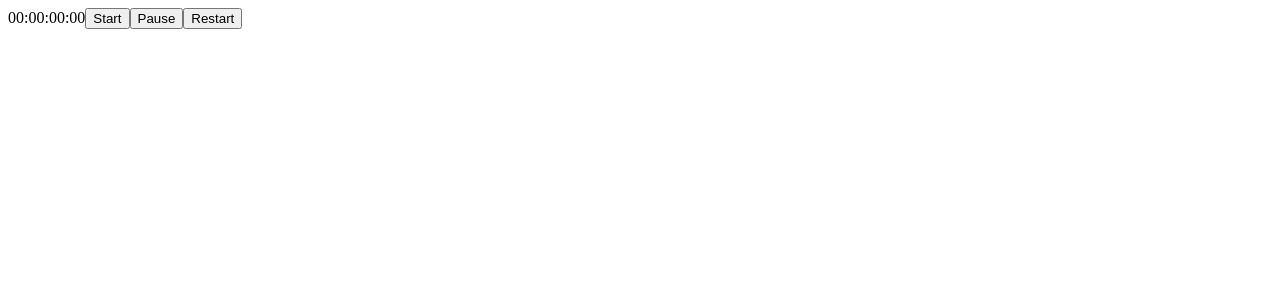
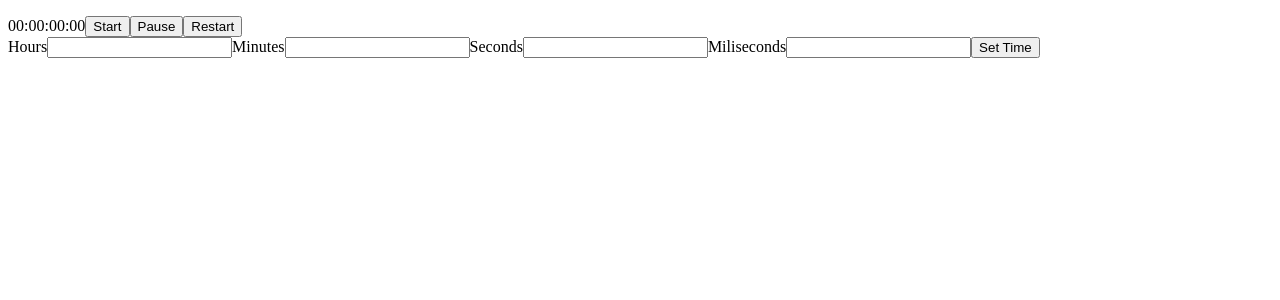
Before and after one commit to AChapeton/stopwatch, a React (Create React App) app: page / in a window 1280 px wide. Shown: the top 300 px of the page. Built offline with nearby package versions, Linux system fonts and the light colour scheme.

Commit message:
Set a time and an alarm

```diff
--- a/src/App.js
+++ b/src/App.js
@@ -1,22 +1,23 @@
 import { useState } from "react";
 import { Stopwatch } from "./modules/Stopwatch";
+import { Alert } from "./modules/Alert";
+import { Form } from "./modules/Form";
 
 function App() {
-  const [miliseconds, setMiliseconds] = useState(0);
-  const [seconds, setSeconds] = useState(0);
-  const [minutes, setMinutes] = useState(0);
-  // const [time, setTime] = useState(0);
+  const [time, setTime] = useState(0);
+  const [userTime, setUserTime] = useState(0);
+  const [isActive, setIsActive] = useState(false);
 
   return (
     <div>
+      <Alert time={time} setIsActive={setIsActive} userTime={userTime} />
       <Stopwatch
-        miliseconds={miliseconds}
-        setMiliseconds={setMiliseconds}
-        seconds={seconds}
-        setSeconds={setSeconds}
-        minutes={minutes}
-        setMinutes={setMinutes}
+        time={time}
+        setTime={setTime}
+        isActive={isActive}
+        setIsActive={setIsActive}
       />
+      <Form setUserTime={setUserTime} />
     </div>
   );
 }
--- a/src/modules/Alert/index.js
+++ b/src/modules/Alert/index.js
@@ -1,19 +1,22 @@
 import { useEffect, useRef } from "react";
 
-const Alert = ({ time, setIsActive }) => {
+const Alert = ({ time, setIsActive, userTime }) => {
   let messageRef = useRef();
+  console.log("Time" + time);
+  console.log("Usertime" + userTime);
 
   useEffect(() => {
-    if (time === 1000) {
-      messageRef.current.innerHTML = "Alert!!!";
-      setIsActive(false);
+    if (time > 0 && userTime > 0) {
+      if (time === userTime) {
+        messageRef.current.innerHTML = "Alert!!!";
+        setIsActive(false);
+      }
     }
-  }, [time, setIsActive]);
+  }, [time, setIsActive, userTime]);
 
-  if (time === 1000) {
+  if (time === userTime) {
     return <p ref={messageRef}></p>;
   }
-  // return <p ref={messageRef}></p>;
 };
 
 export { Alert };
--- /dev/null
+++ b/src/modules/Form/index.js
@@ -0,0 +1,50 @@
+import { useRef } from "react";
+
+const Form = ({ setUserTime }) => {
+  // 1. Obtener los valores por ref en cada input
+  const hoursRef = useRef();
+  const minutesRef = useRef();
+  const secondsRef = useRef();
+  const milisecondsRef = useRef();
+
+  let hours = 0;
+  let minutes = 0;
+  let seconds = 0;
+  let miliseconds = 0;
+  let secondsToMs = 0;
+  let minutesToMs = 0;
+  let hoursToMs = 0;
+  let totalMs = 0;
+
+  const onSetTime = () => {
+    hours = parseInt(hoursRef.current.value);
+    minutes = parseInt(minutesRef.current.value);
+    seconds = parseInt(secondsRef.current.value);
+    miliseconds = parseInt(milisecondsRef.current.value);
+    // 2. Cambiar todos los valores a su valor en milisegundos
+    secondsToMs = seconds * 1000;
+    minutesToMs = minutes * 60000;
+    hoursToMs = hours * 3600000;
+    // 3. Sumar todos los valores de milisegundos
+    totalMs = miliseconds + secondsToMs + minutesToMs + hoursToMs;
+    console.log(totalMs);
+    // 4. Guardar en un estado global
+    setUserTime(totalMs);
+  };
+
+  return (
+    <>
+      <label>Hours</label>
+      <input ref={hoursRef} type="number" />
+      <label>Minutes</label>
+      <input ref={minutesRef} type="number" />
+      <label>Seconds</label>
+      <input ref={secondsRef} type="number" />
+      <label>Miliseconds</label>
+      <input ref={milisecondsRef} type="number" />
+      <button onClick={onSetTime}>Set Time</button>
+    </>
+  );
+};
+
+export { Form };
--- a/src/modules/Stopwatch/index.js
+++ b/src/modules/Stopwatch/index.js
@@ -1,40 +1,7 @@
-import { useState, useEffect, useRef } from "react";
-import { Alert } from "../Alert";
+import { useEffect, useRef } from "react";
 
-const Stopwatch = ({
-  miliseconds,
-  setMiliseconds,
-  seconds,
-  setSeconds,
-  minutes,
-  setMinutes,
-}) => {
-  const [time, setTime] = useState(0);
-  const [isActive, setIsActive] = useState(false);
-  const [buttonText, setButtonText] = useState("Start");
-
-  const milisecondsRef = useRef();
-  const secondsRef = useRef();
-  const minutesRef = useRef();
+const Stopwatch = ({ time, setTime, isActive, setIsActive }) => {
   const intervalRef = useRef();
-
-  // useEffect(() => {
-  //   milisecondsRef.current = setInterval(() => {
-  //     if (isActive) {
-  //       setMiliseconds((current) => current + 1);
-  //       if (miliseconds >= 99) {
-  //         setMiliseconds((current) => (current = 0));
-  //         setSeconds((current) => current + 1);
-  //         if (seconds >= 59) {
-  //           setMiliseconds((current) => (current = 0));
-  //           setSeconds((current) => (current = 0));
-  //           setMinutes((current) => current + 1);
-  //         }
-  //       }
-  //     }
-  //   }, 10);
-  //   return () => clearInterval(milisecondsRef.current);
-  // }, [isActive, miliseconds, seconds, setMiliseconds, setSeconds, setMinutes]);
 
   useEffect(() => {
     if (isActive) {
@@ -44,39 +11,19 @@ const Stopwatch = ({
     } else {
       clearInterval(intervalRef.current);
     }
-  }, [isActive]);
+  }, [isActive, setTime]);
 
   const onHandleTime = () => {
     setIsActive(true);
   };
 
-  // const onStartCount = () => {
-  //   if (isActive) {
-  //     if (miliseconds === 0 && seconds === 0 && minutes === 0) {
-  //       setButtonText("Start");
-  //       setIsActive(false);
-  //     } else {
-  //       setButtonText("Continue");
-  //       setIsActive(false);
-  //     }
-  //   } else {
-  //     setButtonText("Stop");
-  //     setIsActive(true);
-  //   }
-  // };
-
   const onHandleRestart = () => {
     setIsActive(false);
     setTime(0);
-    // setMiliseconds(0);
-    // setSeconds(0);
-    // setMinutes(0);
-    // onStartCount();
   };
 
   return (
     <div>
-      <Alert time={time} setIsActive={setIsActive} />
       <span>{("0" + Math.floor((time / 3600000) % 60)).slice(-2)}:</span>
       <span>{("0" + Math.floor((time / 60000) % 60)).slice(-2)}:</span>
       <span>{("0" + Math.floor((time / 1000) % 60)).slice(-2)}:</span>
```
